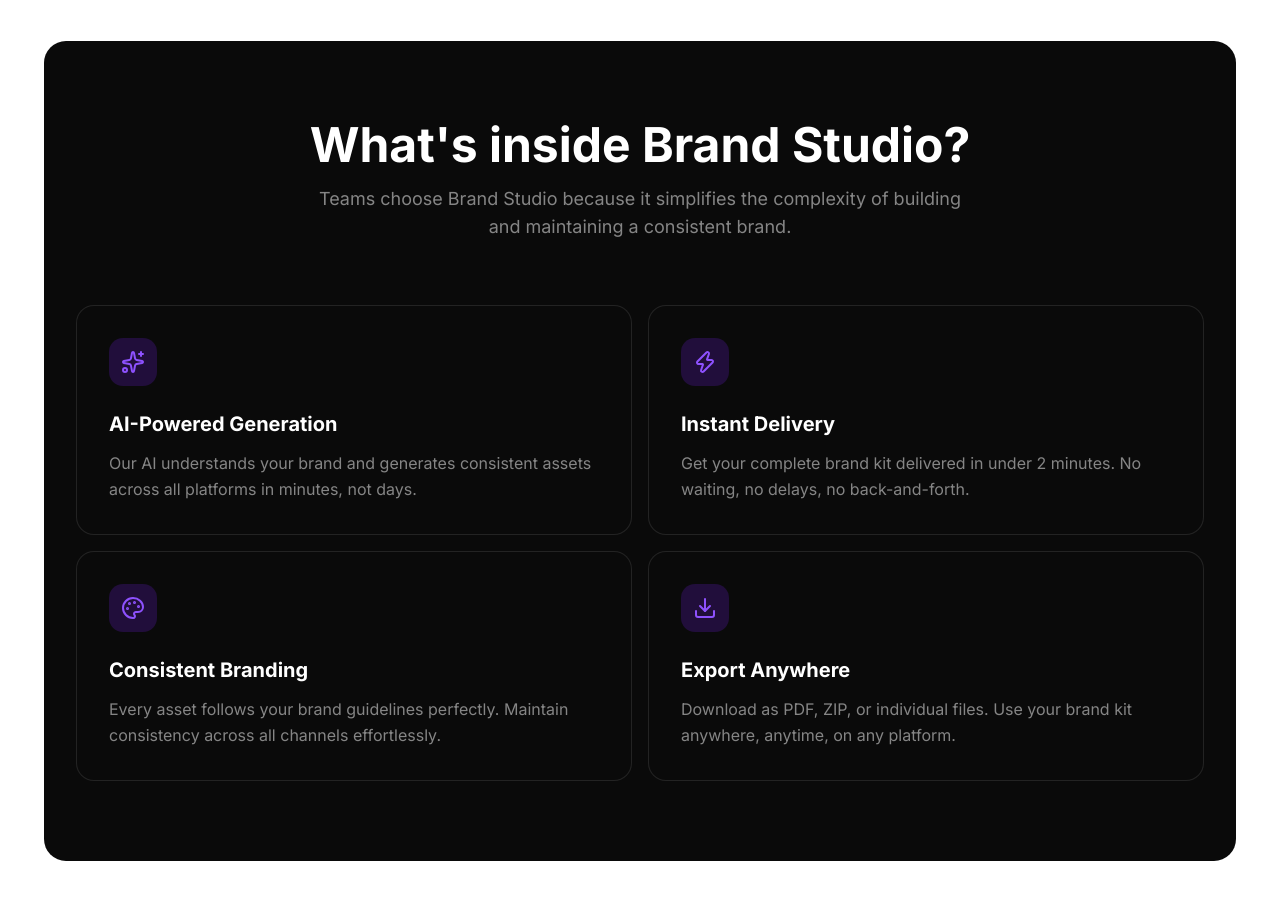
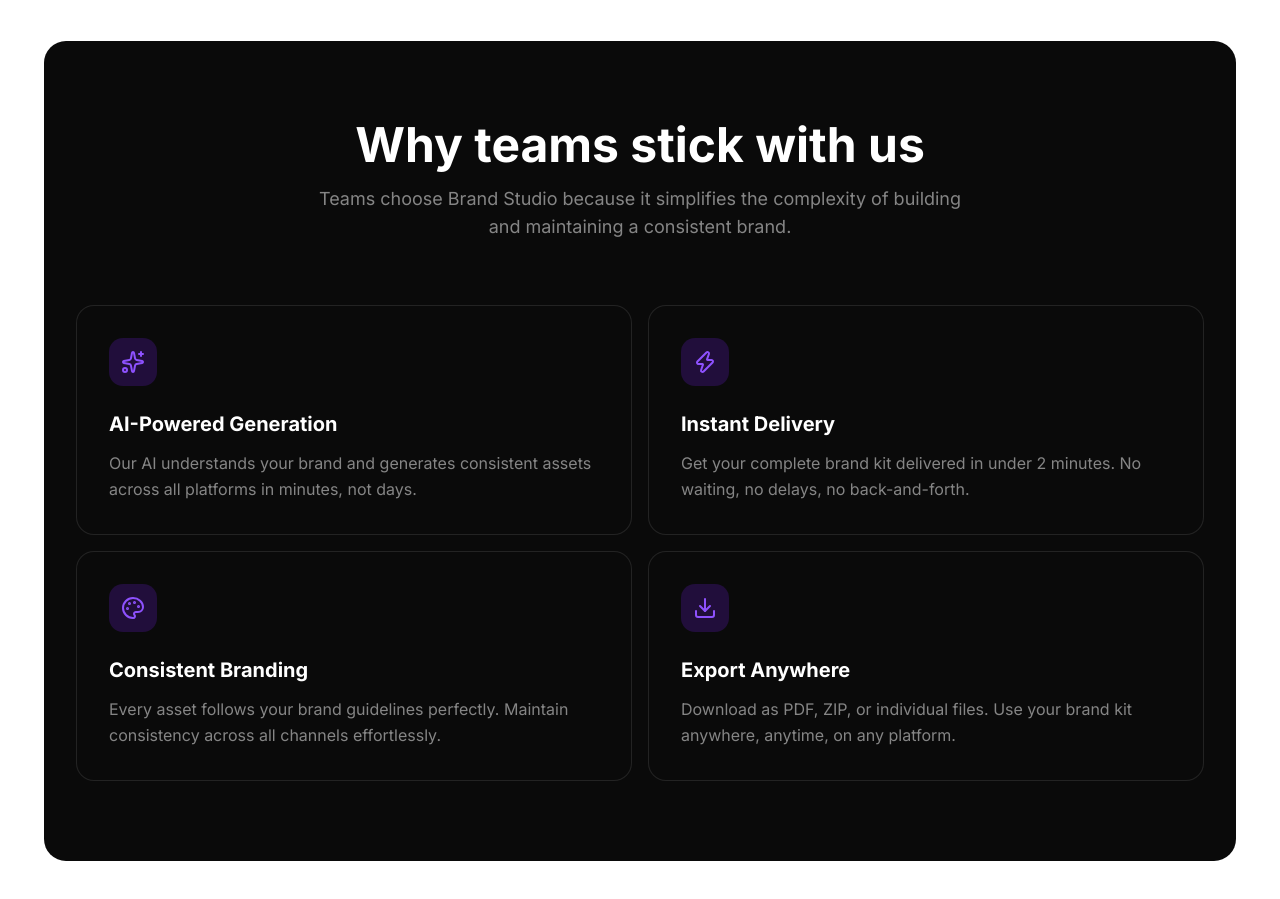
Before and after one commit to obahblack/Brand-Studio, a Next.js app: page / in a window 1280 px wide. Shown: the part 3040-3939 px from the top of the page. Built offline with nearby package versions, Linux system fonts and the light colour scheme.

Commit message:
Update Benefits heading to Why teams stick with us

```diff
--- a/src/components/landing/benefits.tsx
+++ b/src/components/landing/benefits.tsx
@@ -31,7 +31,7 @@
         <div className="max-w-[1200px] mx-auto">
           <ScrollReveal>
             <h2 className="text-4xl md:text-5xl font-bold text-white text-center mb-4">
-              What&apos;s inside Brand Studio?
+              Why teams stick with us
             </h2>
             <p className="text-white/50 text-center text-lg mb-16 max-w-2xl mx-auto">
               Teams choose Brand Studio because it simplifies the complexity of building and maintaining a consistent brand.
```
